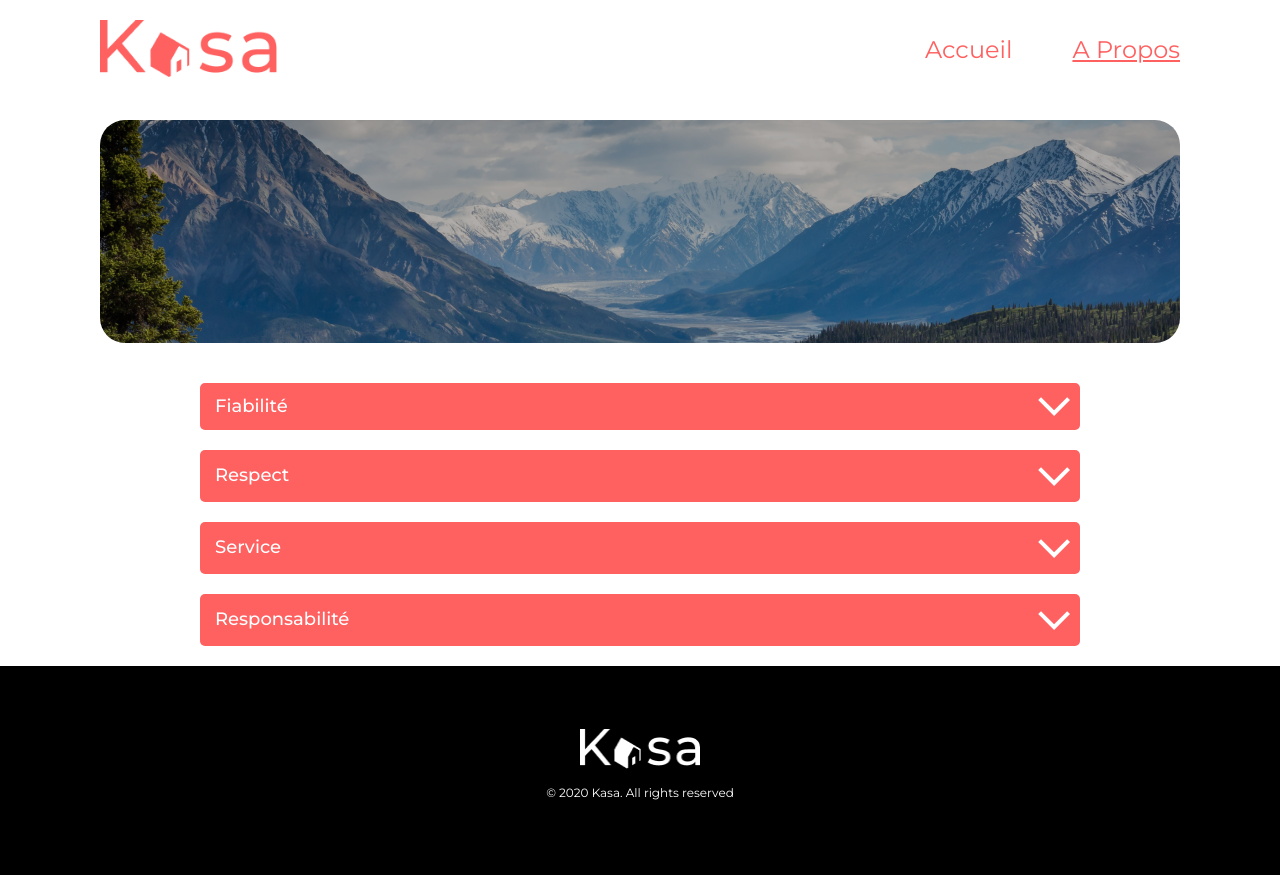
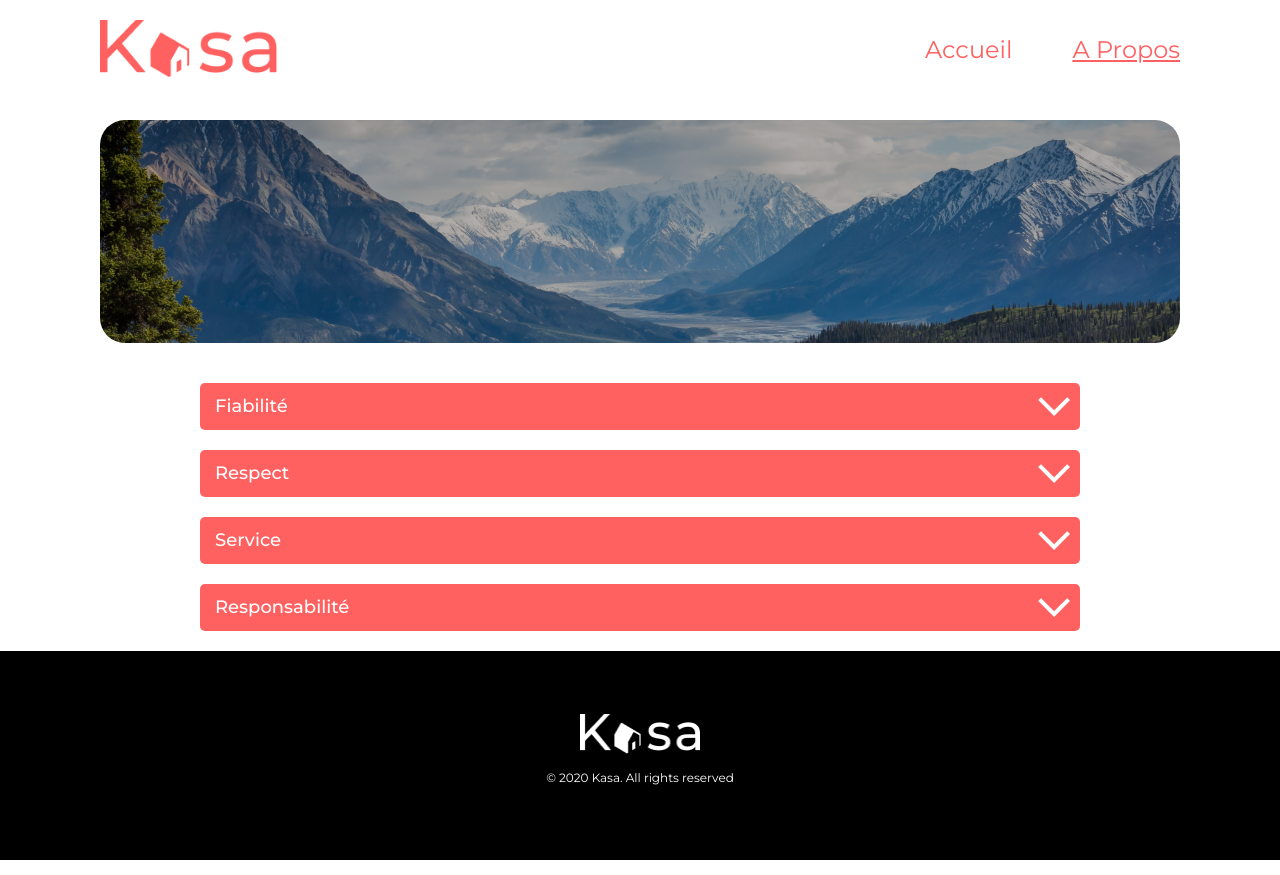
Before and after one commit to POLETTISTE/OCR_P11_KASA, a React (Create React App) app: page /About in a window 1280 px wide. Built offline with nearby package versions, Linux system fonts and the light colour scheme.

Commit message:
dropdown css

```diff
--- a/src/styles/_Dropdown.scss
+++ b/src/styles/_Dropdown.scss
@@ -54,7 +54,7 @@
   }
 }
 
-#root > div > div.dropdowns-page-about > div:nth-child(1) > div {
+#root > div > div.dropdowns-page-about > div > div {
   height: 47px;
 }
 @media all and (max-width: 767px) {
@@ -67,7 +67,7 @@
       width: 18.42px;
     }
   }
-  #root > div > div.dropdowns-page-about > div:nth-child(1) > div {
+  #root > div > div.dropdowns-page-about > div > div {
     height: 30px;
   }
 }
```
